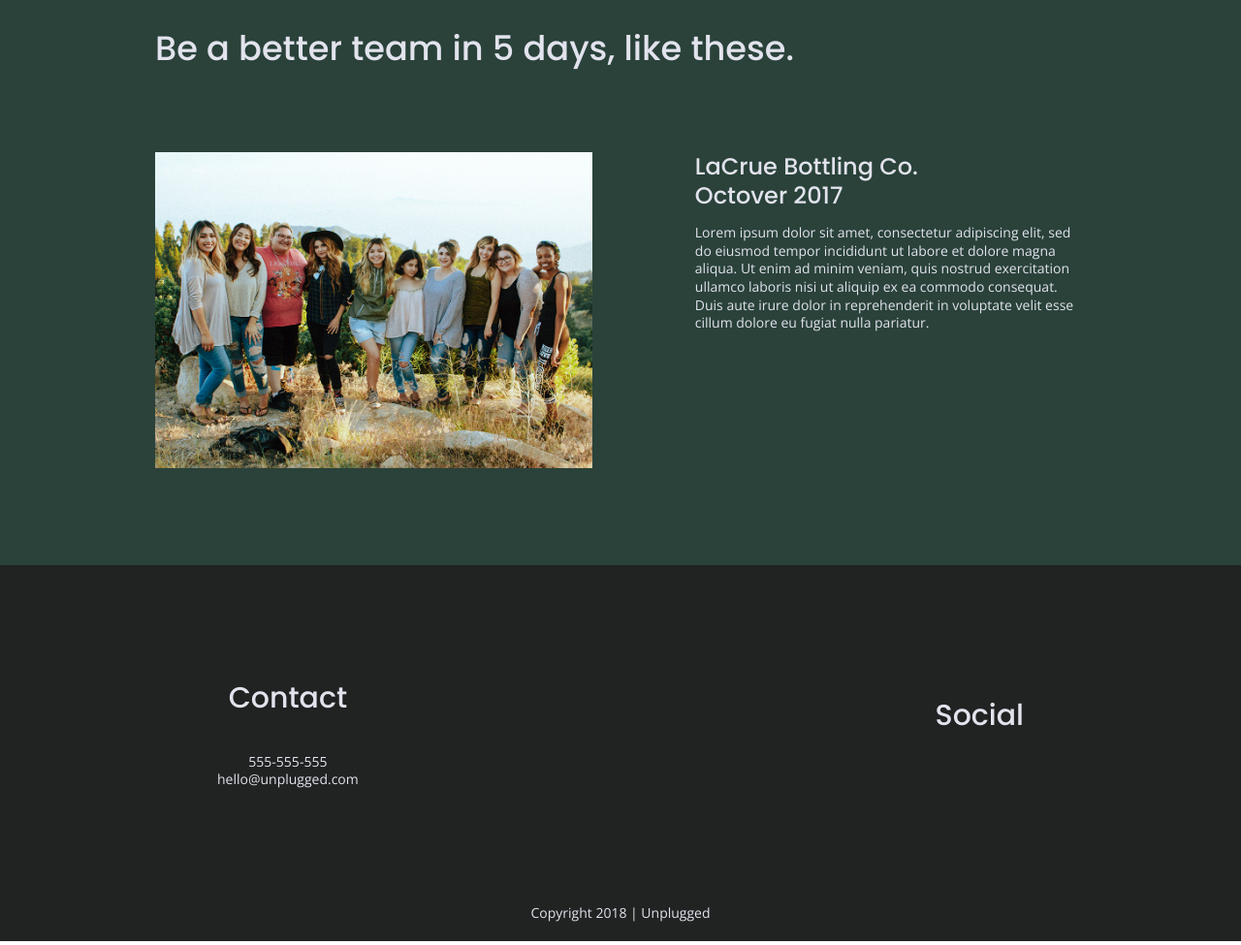
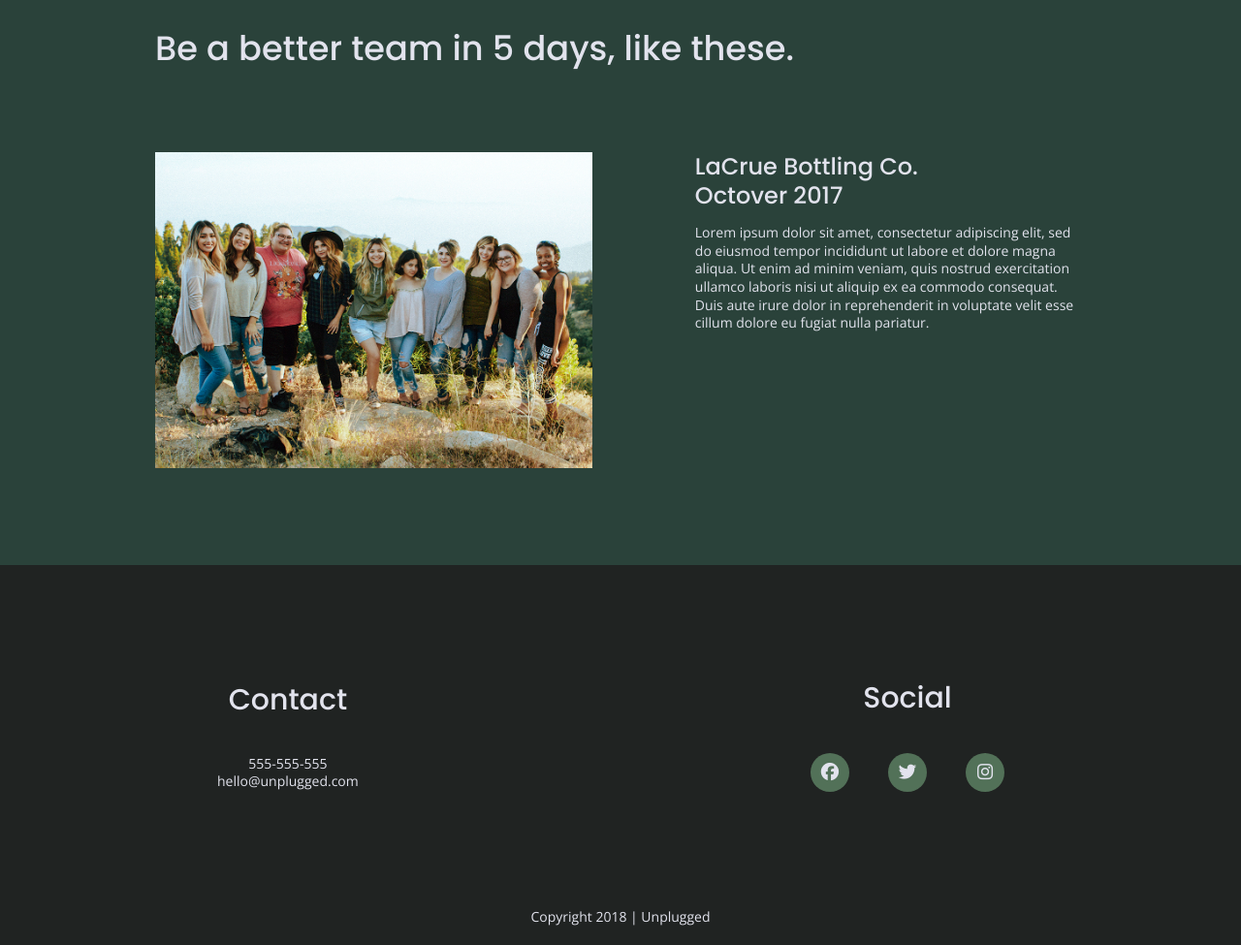
Before and after one commit to sarah-d-garcia/retreat-website, a website built with Parcel: page index.html in a window 1280 px wide. Shown: the part 1732-2707 px from the top of the page at 97% size. Built offline with nearby package versions, Linux system fonts and the light colour scheme.

Commit message:
Added social icons

```diff
--- a/css/main.css
+++ b/css/main.css
@@ -229,9 +229,18 @@ footer .social-icons {
 }
 
 footer .social-icons p{
+  background-color: #527158;
+  border-radius: 50%;
+  width: 40px;
+  height: 40px;
   display: flex;
   justify-content: center;
   align-items: center;
+  margin: 0 20px;
+}
+
+footer i {
+  font-size: 1.3125em;
 }
 
 footer .copyright {
--- a/index.html
+++ b/index.html
@@ -77,6 +77,7 @@
       <div class="content-wrapper">
         <h2>Have the work week you always dreamed of — without the bad wifi.</h2>
         <div class="features-items">
+
           <article>
             <p class="fontawesome-icon">
               <i class="fas fa-campground"></i>
@@ -118,6 +119,7 @@
               </p>
               <p class="features-item-description">Dedicated computer room for times that you must wifi.</p>
           </article>
+
         </div>
       </div>
     </section>
@@ -156,9 +158,15 @@
         <div class="social">
           <h4>Social</h4>
           <div class="social-icons">
-            <p><a href="https://www.facebook.com/yoursite" target="_blank"></a></p>
-            <p><a href="https://www.twitter.com/yoursite" target="_blank"></a></p>
-            <p><a href="https://www.instagram.com/yoursite" target="_blank"></a></p>
+            <p>
+              <a href="https://www.facebook.com/yoursite" target="_blank"><i class="fab fa-facebook"></i></a>
+            </p>
+            <p>
+              <a href="https://www.twitter.com/yoursite" target="_blank"><i class="fab fa-twitter"></i></a>
+            </p>
+            <p>
+              <a href="https://www.instagram.com/yoursite" target="_blank"><i class="fab fa-instagram"></i></a>
+            </p>
           </div>
         </div>
       </div> <!--footer content ends-->
```
Also changed, not shown: about/index.html (+9 -3 lines), faq/index.html (+9 -3 lines).
